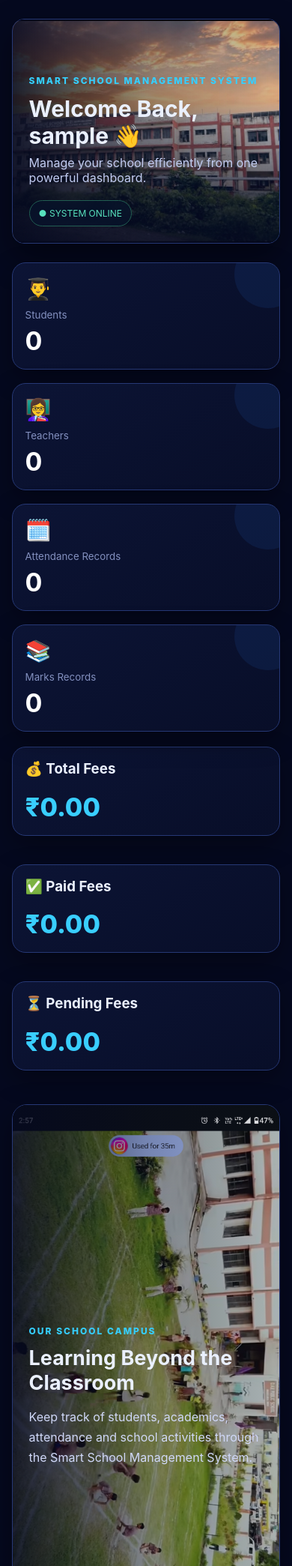
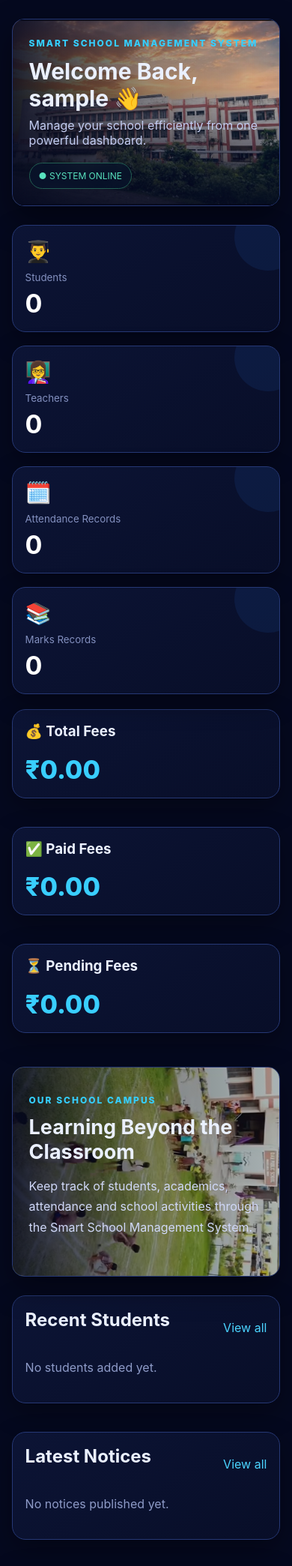
Before and after one commit to princegit-hub/Smark-School-Management-System-, a Flask app: page /dashboard in a window 390 px wide. Shown: the part 151-2240 px from the top of the page at 75% size. Run offline with Flask 3, Linux system fonts and the light colour scheme; the visitor is signed in with stand-in values (Sample User, id 1); data that the repository does not hold is empty.

Commit message:
Update style.css

```diff
--- a/static/style.css
+++ b/static/style.css
@@ -1,9 +1,9 @@
 *{
-  box-sizing:border-box
+  box-sizing:border-box;
 }
 
 html{
-  scroll-behavior:smooth
+  scroll-behavior:smooth;
 }
 
 body{
@@ -11,8 +11,12 @@ body{
   font-family:Inter,Segoe UI,Arial,sans-serif;
   background:#05091f;
   color:#eaf0ff;
-  min-height:100vh
+  min-height:100vh;
 }
+
+/* =========================================
+   NAVIGATION
+   ========================================= */
 
 .nav{
   min-height:78px;
@@ -26,7 +30,7 @@ body{
   position:sticky;
   top:0;
   z-index:10;
-  backdrop-filter:blur(12px)
+  backdrop-filter:blur(12px);
 }
 
 .brand{
@@ -34,18 +38,18 @@ body{
   font-weight:800;
   color:#fff;
   text-decoration:none;
-  white-space:nowrap
+  white-space:nowrap;
 }
 
 .brand span{
-  color:#27c7ff
+  color:#27c7ff;
 }
 
 .navlinks{
   display:flex;
   flex-wrap:wrap;
   justify-content:flex-end;
-  gap:8px
+  gap:8px;
 }
 
 .navlinks a{
@@ -53,27 +57,35 @@ body{
   text-decoration:none;
   padding:10px 13px;
   border-radius:10px;
-  transition:.25s
+  transition:.25s;
 }
 
 .navlinks a:hover{
   color:#fff;
   background:#17245a;
-  box-shadow:0 0 18px rgba(39,199,255,.18)
+  box-shadow:0 0 18px rgba(39,199,255,.18);
 }
+
+/* =========================================
+   MAIN CONTAINER
+   ========================================= */
 
 .container{
   width:min(1180px,92%);
   margin:0 auto;
-  padding:38px 0 70px
+  padding:38px 0 70px;
 }
 
 .footer{
   text-align:center;
   color:#7683b4;
   padding:25px;
-  border-top:1px solid #202b60
+  border-top:1px solid #202b60;
 }
+
+/* =========================================
+   NORMAL HERO
+   ========================================= */
 
 .hero{
   min-height:470px;
@@ -82,7 +94,7 @@ body{
   justify-content:space-between;
   gap:30px;
   position:relative;
-  overflow:hidden
+  overflow:hidden;
 }
 
 .hero:before{
@@ -92,13 +104,13 @@ body{
   height:420px;
   background:radial-gradient(circle,#173c8a55,transparent 68%);
   right:20%;
-  top:0
+  top:0;
 }
 
 .hero-text{
   max-width:700px;
   position:relative;
-  z-index:1
+  z-index:1;
 }
 
 .eyebrow{
@@ -106,24 +118,24 @@ body{
   letter-spacing:2px;
   color:#35cfff;
   font-weight:800;
-  margin-bottom:12px
+  margin-bottom:12px;
 }
 
 .hero h1{
   font-size:clamp(42px,7vw,76px);
   line-height:1.02;
-  margin:0 0 20px
+  margin:0 0 20px;
 }
 
 .hero h1 span{
-  color:#36cfff
+  color:#36cfff;
 }
 
 .hero p,
 .page-head p,
 .card p{
   color:#8e9bc8;
-  line-height:1.7
+  line-height:1.7;
 }
 
 .hero-orb{
@@ -134,37 +146,45 @@ body{
   place-items:center;
   background:radial-gradient(circle,#1a3f91,#101b48 58%,#07102d);
   box-shadow:0 0 45px #1d6eff55,inset 0 0 35px #6d38ff44;
-  animation:float 4s ease-in-out infinite
+  animation:float 4s ease-in-out infinite;
 }
 
 .orb-core{
   font-size:90px;
-  filter:drop-shadow(0 0 15px #28cfff)
+  filter:drop-shadow(0 0 15px #28cfff);
 }
 
 @keyframes float{
   50%{
-    transform:translateY(-14px)
+    transform:translateY(-14px);
   }
 }
+
+/* =========================================
+   GRIDS
+   ========================================= */
 
 .grid{
   display:grid;
   gap:18px;
-  margin:20px 0
+  margin:20px 0;
 }
 
 .grid.two{
-  grid-template-columns:repeat(2,1fr)
+  grid-template-columns:repeat(2,1fr);
 }
 
 .grid.three{
-  grid-template-columns:repeat(3,1fr)
+  grid-template-columns:repeat(3,1fr);
 }
 
 .grid.four{
-  grid-template-columns:repeat(4,1fr)
+  grid-template-columns:repeat(4,1fr);
 }
+
+/* =========================================
+   CARDS
+   ========================================= */
 
 .card,
 .stat,
@@ -174,26 +194,30 @@ body{
   border:1px solid #263875;
   border-radius:18px;
   box-shadow:0 12px 35px #0005;
-  padding:22px
+  padding:22px;
 }
 
 .card{
-  margin-bottom:20px
+  margin-bottom:20px;
 }
 
 .card h2,
 .card h3{
-  margin-top:0
+  margin-top:0;
 }
 
 .icon{
   font-size:34px;
-  margin-bottom:12px
+  margin-bottom:12px;
 }
+
+/* =========================================
+   STATISTICS
+   ========================================= */
 
 .stat{
   position:relative;
-  overflow:hidden
+  overflow:hidden;
 }
 
 .stat:after{
@@ -204,44 +228,48 @@ body{
   right:-30px;
   top:-30px;
   border-radius:50%;
-  background:#2c7dff18
+  background:#2c7dff18;
 }
 
 .stat span{
-  font-size:28px
+  font-size:28px;
 }
 
 .stat small{
   display:block;
   color:#8390bf;
-  margin-top:10px
+  margin-top:10px;
 }
 
 .stat strong{
   display:block;
   font-size:34px;
   margin-top:6px;
-  color:#fff
+  color:#fff;
 }
 
 .big{
   font-size:34px;
   font-weight:800;
   color:#39ceff;
-  margin-top:8px
+  margin-top:8px;
 }
+
+/* =========================================
+   PAGE HEADER
+   ========================================= */
 
 .page-head{
   display:flex;
   align-items:center;
   justify-content:space-between;
   gap:15px;
-  margin-bottom:25px
+  margin-bottom:25px;
 }
 
 .page-head h1{
   font-size:38px;
-  margin:0
+  margin:0;
 }
 
 .live{
@@ -249,26 +277,30 @@ body{
   color:#58e1bd;
   border:1px solid #225e52;
   padding:9px 12px;
-  border-radius:20px
+  border-radius:20px;
 }
+
+/* =========================================
+   LOGIN CARD
+   ========================================= */
 
 .auth-card{
   width:min(430px,100%);
   margin:55px auto;
-  text-align:center
+  text-align:center;
 }
 
 .login-logo{
-  font-size:55px
+  font-size:55px;
 }
 
 .auth-card h1{
   font-size:34px;
-  margin:5px 0
+  margin:5px 0;
 }
 
 .muted{
-  color:#8491bd
+  color:#8491bd;
 }
 
 .hint{
@@ -277,20 +309,24 @@ body{
   border-radius:10px;
   background:#111b42;
   color:#8e9bc8;
-  font-size:13px
+  font-size:13px;
 }
+
+/* =========================================
+   FORMS
+   ========================================= */
 
 form{
   display:flex;
   flex-direction:column;
-  gap:10px
+  gap:10px;
 }
 
 label{
   font-size:13px;
   color:#aeb9e1;
   text-align:left;
-  margin-top:8px
+  margin-top:8px;
 }
 
 input,
@@ -303,25 +339,29 @@ textarea{
   padding:13px 14px;
   border-radius:11px;
   outline:none;
-  font:inherit
+  font:inherit;
 }
 
 input:focus,
 select:focus,
 textarea:focus{
   border-color:#31cfff;
-  box-shadow:0 0 0 3px #31cfff18
+  box-shadow:0 0 0 3px #31cfff18;
 }
 
 .form-grid{
   display:grid;
   grid-template-columns:repeat(2,1fr);
-  gap:12px
+  gap:12px;
 }
 
 .form-grid .btn{
-  align-self:stretch
+  align-self:stretch;
 }
+
+/* =========================================
+   BUTTONS
+   ========================================= */
 
 .btn{
   display:inline-block;
@@ -331,58 +371,66 @@ textarea:focus{
   text-decoration:none;
   font-weight:800;
   cursor:pointer;
-  font-size:14px
+  font-size:14px;
 }
 
 .btn.primary{
   background:linear-gradient(90deg,#168cff,#6c45ff);
   color:#fff;
   box-shadow:0 8px 22px #315cff35;
-  transition:.25s
+  transition:.25s;
 }
 
 .btn.primary:hover{
   transform:translateY(-2px);
-  box-shadow:0 12px 28px #315cff55
+  box-shadow:0 12px 28px #315cff55;
 }
 
 .btn.full{
   width:100%;
-  margin-top:8px
+  margin-top:8px;
 }
 
+/* =========================================
+   TABLE
+   ========================================= */
+
 .table-wrap{
-  overflow:auto
+  overflow:auto;
 }
 
 table{
   width:100%;
   border-collapse:collapse;
-  min-width:700px
+  min-width:700px;
 }
 
 th,
 td{
   text-align:left;
   padding:13px;
-  border-bottom:1px solid #202d61
+  border-bottom:1px solid #202d61;
 }
 
 th{
   color:#8391c1;
   font-size:12px;
   text-transform:uppercase;
-  letter-spacing:1px
+  letter-spacing:1px;
 }
 
 td{
-  color:#dce4ff
+  color:#dce4ff;
 }
 
 .danger-link{
   color:#ff7b92;
-  text-decoration:none
+  text-decoration:none;
 }
+
+/* =========================================
+   BADGES
+   ========================================= */
 
 .badge{
   background:#142052;
@@ -390,28 +438,36 @@ td{
   color:#6fdcff;
   border-radius:20px;
   padding:6px 10px;
-  font-size:12px
+  font-size:12px;
 }
+
+/* =========================================
+   CARD HEADER
+   ========================================= */
 
 .card-head{
   display:flex;
   align-items:center;
   justify-content:space-between;
   gap:10px;
-  margin-bottom:15px
+  margin-bottom:15px;
 }
 
 .card-head a{
   color:#4bd4ff;
-  text-decoration:none
+  text-decoration:none;
 }
+
+/* =========================================
+   LIST
+   ========================================= */
 
 .list-row{
   display:flex;
   gap:12px;
   align-items:center;
   padding:12px 0;
-  border-bottom:1px solid #1d2856
+  border-bottom:1px solid #1d2856;
 }
 
 .avatar{
@@ -420,79 +476,91 @@ td{
   display:grid;
   place-items:center;
   background:#111d47;
-  border-radius:12px
+  border-radius:12px;
 }
 
 .list-row small{
   display:block;
   color:#7f8dbb;
-  margin-top:4px
+  margin-top:4px;
 }
+
+/* =========================================
+   NOTICES
+   ========================================= */
 
 .notice-mini{
   padding:13px 0;
-  border-bottom:1px solid #1d2856
+  border-bottom:1px solid #1d2856;
 }
 
 .notice-mini b{
-  display:block
+  display:block;
 }
 
 .notice-mini small{
-  color:#6473a4
+  color:#6473a4;
 }
 
 .notice-mini p{
-  margin:6px 0 0
+  margin:6px 0 0;
 }
 
 .notice-grid{
   display:grid;
   grid-template-columns:repeat(2,1fr);
-  gap:18px
+  gap:18px;
 }
 
 .notice-card{
-  border-left:3px solid #35cfff
+  border-left:3px solid #35cfff;
 }
 
 .notice-card span{
   font-size:12px;
-  color:#4bd4ff
+  color:#4bd4ff;
 }
 
 .notice-card h2{
-  margin:10px 0
+  margin:10px 0;
 }
+
+/* =========================================
+   STATUS
+   ========================================= */
 
 .status{
   padding:5px 9px;
   border-radius:15px;
   font-size:12px;
-  background:#17234d
+  background:#17234d;
 }
 
 .status.paid,
 .status.present{
   color:#5ce3b0;
-  background:#103b35
+  background:#103b35;
 }
 
 .status.pending,
 .status.late{
   color:#ffd36a;
-  background:#3c3014
+  background:#3c3014;
 }
 
 .status.absent{
   color:#ff7d91;
-  background:#3d1721
+  background:#3d1721;
 }
+
+/* =========================================
+   RECORD GRID
+   ========================================= */
 
 .record-grid{
   display:grid;
   grid-template-columns:repeat(4,1fr);
-  gap:12px
+  gap:12px;
 }
 
 .record-grid div{
@@ -500,25 +568,33 @@ td{
   border:1px solid #223469;
   padding:16px;
   border-radius:12px;
-  color:#8d9bc7
+  color:#8d9bc7;
 }
 
 .record-grid b{
   display:block;
   color:#fff;
   font-size:25px;
-  margin-top:4px
+  margin-top:4px;
 }
+
+/* =========================================
+   EMPTY
+   ========================================= */
 
 .empty{
   text-align:center;
   color:#7180af;
-  padding:30px
+  padding:30px;
 }
+
+/* =========================================
+   FLASH MESSAGES
+   ========================================= */
 
 .flash-wrap{
   width:min(1180px,92%);
-  margin:15px auto 0
+  margin:15px auto 0;
 }
 
 .flash{
@@ -526,25 +602,25 @@ td{
   border-radius:11px;
   border:1px solid #29407b;
   margin-bottom:8px;
-  background:#0c1738
+  background:#0c1738;
 }
 
 .flash.success{
   color:#66e5bb;
-  border-color:#245b4e
+  border-color:#245b4e;
 }
 
 .flash.danger{
   color:#ff8da0;
-  border-color:#6a2938
+  border-color:#6a2938;
 }
 
 .flash.warning{
-  color:#ffd56b
+  color:#ffd56b;
 }
 
 .flash.info{
-  color:#65d8ff
+  color:#65d8ff;
 }
 
 
@@ -561,15 +637,19 @@ td{
   margin:20px 0;
   border:1px solid #263875;
   box-shadow:0 20px 60px #0008;
-  background:#080e28
+  background:#080e28;
 }
 
 .login-school-photo{
   min-height:650px;
   background-image:url("/static/school-building.jpg");
   background-size:cover;
-  background-position:center;
-  position:relative
+  background-repeat:no-repeat;
+
+  /* IMAGE FRAME ADJUSTMENT */
+  background-position:center center;
+
+  position:relative;
 }
 
 .school-photo-overlay{
@@ -582,11 +662,11 @@ td{
     180deg,
     rgba(5,9,31,.05) 15%,
     rgba(5,9,31,.9) 100%
-  )
+  );
 }
 
 .school-photo-content{
-  max-width:600px
+  max-width:600px;
 }
 
 .school-badge{
@@ -599,30 +679,30 @@ td{
   border:1px solid #ffffff35;
   backdrop-filter:blur(10px);
   font-size:34px;
-  margin-bottom:20px
+  margin-bottom:20px;
 }
 
 .school-photo-content h1{
   font-size:clamp(40px,5vw,68px);
   line-height:1;
-  margin:0 0 18px
+  margin:0 0 18px;
 }
 
 .school-photo-content h1 span{
-  color:#36cfff
+  color:#36cfff;
 }
 
 .school-photo-content p{
   color:#d4dcff;
   line-height:1.7;
-  font-size:16px
+  font-size:16px;
 }
 
 .login-form-area{
   display:flex;
   align-items:center;
   justify-content:center;
-  padding:35px
+  padding:35px;
 }
 
 .login-form-area .auth-card{
@@ -630,7 +710,7 @@ td{
   margin:0;
   border:0;
   box-shadow:none;
-  background:transparent
+  background:transparent;
 }
 
 
@@ -639,26 +719,30 @@ td{
    ========================================= */
 
 .school-dashboard-hero{
-  height:330px;
+  height:390px;
   position:relative;
   overflow:hidden;
   border-radius:22px;
   border:1px solid #263875;
   box-shadow:0 18px 45px #0007;
-  margin-bottom:25px
+  margin-bottom:25px;
+  background:#080e28;
 }
 
 .school-dashboard-hero img{
   width:100%;
   height:100%;
+
+  /* IMPORTANT */
   object-fit:cover;
-  object-position:center;
+  object-position:center center;
+
   display:block;
-  transition:transform .8s ease
+  transition:transform .8s ease;
 }
 
 .school-dashboard-hero:hover img{
-  transform:scale(1.04)
+  transform:scale(1.03);
 }
 
 .school-dashboard-overlay{
@@ -680,23 +764,23 @@ td{
       0deg,
       rgba(5,9,31,.85),
       transparent 65%
-    )
+    );
 }
 
 .school-dashboard-overlay h1{
   font-size:clamp(30px,4vw,48px);
-  margin:0 0 8px
+  margin:0 0 8px;
 }
 
 .school-dashboard-overlay p{
   margin:0;
-  color:#c3cdf2
+  color:#c3cdf2;
 }
 
 .hero-live{
   white-space:nowrap;
   background:#07152d99;
-  backdrop-filter:blur(8px)
+  backdrop-filter:blur(8px);
 }
 
 
@@ -706,25 +790,31 @@ td{
 
 .school-feature{
   position:relative;
-  min-height:280px;
+  height:350px;
+  min-height:350px;
   overflow:hidden;
   border-radius:20px;
   border:1px solid #263875;
   margin:25px 0;
-  box-shadow:0 15px 40px #0006
+  box-shadow:0 15px 40px #0006;
+  background:#080e28;
 }
 
 .school-feature img{
   width:100%;
   height:100%;
-  min-height:280px;
+  min-height:100%;
+
+  /* IMPORTANT */
   object-fit:cover;
+  object-position:center center;
+
   display:block;
-  transition:transform .7s ease
+  transition:transform .7s ease;
 }
 
 .school-feature:hover img{
-  transform:scale(1.03)
+  transform:scale(1.02);
 }
 
 .school-feature:after{
@@ -737,7 +827,7 @@ td{
       rgba(5,9,31,.88),
       rgba(5,9,31,.35),
       rgba(5,9,31,.1)
-    )
+    );
 }
 
 .school-feature-content{
@@ -746,17 +836,17 @@ td{
   left:35px;
   top:50%;
   transform:translateY(-50%);
-  max-width:530px
+  max-width:530px;
 }
 
 .school-feature-content h2{
   font-size:34px;
-  margin:0 0 10px
+  margin:0 0 10px;
 }
 
 .school-feature-content p{
   color:#d0d8f8;
-  line-height:1.7
+  line-height:1.7;
 }
 
 
@@ -765,25 +855,30 @@ td{
    ========================================= */
 
 .campus-card{
-  height:280px;
+  height:330px;
   position:relative;
   overflow:hidden;
   border-radius:20px;
   border:1px solid #263875;
   margin-top:20px;
-  box-shadow:0 15px 40px #0006
+  box-shadow:0 15px 40px #0006;
+  background:#080e28;
 }
 
 .campus-card img{
   width:100%;
   height:100%;
+
+  /* IMPORTANT */
   object-fit:cover;
+  object-position:center center;
+
   display:block;
-  transition:transform .8s ease
+  transition:transform .8s ease;
 }
 
 .campus-card:hover img{
-  transform:scale(1.04)
+  transform:scale(1.03);
 }
 
 .campus-overlay{
@@ -798,81 +893,99 @@ td{
       0deg,
       rgba(5,9,31,.9),
       transparent 70%
-    )
+    );
 }
 
 .campus-overlay h2{
   font-size:32px;
-  margin:0
+  margin:0;
 }
 
 
 /* =========================================
-   RESPONSIVE
+   RESPONSIVE - TABLET
    ========================================= */
 
 @media(max-width:900px){
 
   .nav{
     align-items:flex-start;
-    flex-direction:column
+    flex-direction:column;
   }
 
   .navlinks{
-    justify-content:flex-start
+    justify-content:flex-start;
   }
 
   .hero-orb{
     width:190px;
-    height:190px
+    height:190px;
   }
 
   .orb-core{
-    font-size:60px
+    font-size:60px;
   }
 
   .grid.four{
-    grid-template-columns:repeat(2,1fr)
+    grid-template-columns:repeat(2,1fr);
   }
 
+  /* LOGIN */
   .school-login{
-    grid-template-columns:1fr
+    grid-template-columns:1fr;
   }
 
   .login-school-photo{
-    min-height:350px
+    min-height:420px;
+    background-position:center center;
   }
 
   .school-photo-overlay{
-    padding:30px
+    padding:30px;
   }
 
   .login-form-area{
-    padding:20px
+    padding:20px;
   }
 
+  /* DASHBOARD */
   .school-dashboard-hero{
-    height:300px
+    height:330px;
+  }
+
+  /* GROUND */
+  .school-feature{
+    height:320px;
+    min-height:320px;
+  }
+
+  /* CAMPUS */
+  .campus-card{
+    height:280px;
   }
 
 }
 
 
+/* =========================================
+   RESPONSIVE - MOBILE
+   ========================================= */
+
 @media(max-width:650px){
 
   .container{
-    padding-top:25px
+    padding-top:25px;
   }
 
   .hero{
     min-height:auto;
     padding:35px 0;
     flex-direction:column;
-    align-items:flex-start
+    align-items:flex-start;
   }
 
   .hero-orb{
-    align-self:center
+    align-self:center;
   }
 
   .grid.two,
@@ -881,94 +994,151 @@ td{
   .notice-grid,
   .form-grid,
   .record-grid{
-    grid-template-columns:1fr
+    grid-template-columns:1fr;
   }
 
   .page-head{
     align-items:flex-start;
-    flex-direction:column
+    flex-direction:column;
   }
 
   .page-head h1{
-    font-size:31px
+    font-size:31px;
   }
 
   .brand{
-    font-size:22px
+    font-size:22px;
   }
 
   .navlinks a{
     padding:8px 9px;
-    font-size:13px
+    font-size:13px;
   }
 
   .card,
   .stat,
   .auth-card,
   .notice-card{
-    padding:17px
+    padding:17px;
   }
 
 
-  /* LOGIN MOBILE */
+  /* =====================================
+     LOGIN MOBILE IMAGE
+     ===================================== */
 
   .school-login{
     margin:10px 0;
-    border-radius:16px
+    border-radius:16px;
   }
 
   .login-school-photo{
-    min-height:300px
+    min-height:320px;
+
+    /* Better mobile framing */
+    background-position:center center;
+    background-size:cover;
+  }
+
+  .school-photo-overlay{
+    padding:22px;
   }
 
   .school-photo-content h1{
-    font-size:38px
+    font-size:38px;
   }
 
   .school-photo-content p{
-    font-size:14px
+    font-size:14px;
   }
 
 
-  /* DASHBOARD MOBILE */
+  /* =====================================
+     DASHBOARD MOBILE IMAGE
+     ===================================== */
 
   .school-dashboard-hero{
-    height:300px;
-    border-radius:16px
+    height:280px;
+    border-radius:16px;
+  }
+
+  .school-dashboard-hero img{
+    object-position:center center;
   }
 
   .school-dashboard-overlay{
     padding:22px;
     flex-direction:column;
     align-items:flex-start;
-    justify-content:flex-end
+    justify-content:flex-end;
   }
 
   .school-dashboard-overlay h1{
-    font-size:30px
+    font-size:30px;
   }
 
 
-  /* GROUND MOBILE */
+  /* =====================================
+     GROUND MOBILE IMAGE
+     ===================================== */
 
   .school-feature{
-    min-height:300px
+    height:300px;
+    min-height:300px;
+    border-radius:16px;
+  }
+
+  .school-feature img{
+    object-position:center center;
   }
 
   .school-feature-content{
     left:22px;
-    right:22px
+    right:22px;
   }
 
   .school-feature-content h2{
-    font-size:27px
+    font-size:27px;
   }
 
 
-  /* CAMPUS MOBILE */
+  /* =====================================
+     CAMPUS MOBILE IMAGE
+     ===================================== */
 
   .campus-card{
-    height:230px
+    height:240px;
+    border-radius:16px;
+  }
+
+  .campus-card img{
+    object-position:center center;
   }
 
 }
+
+
+/* =========================================
+   EXTRA SMALL PHONES
+   ========================================= */
+
+@media(max-width:400px){
+
+  .school-photo-content h1{
+    font-size:32px;
+  }
+
+  .school-dashboard-hero{
+    height:250px;
+  }
+
+  .school-feature{
+    height:280px;
+    min-height:280px;
+  }
+
+  .campus-card{
+    height:220px;
+  }
+
+}
```
